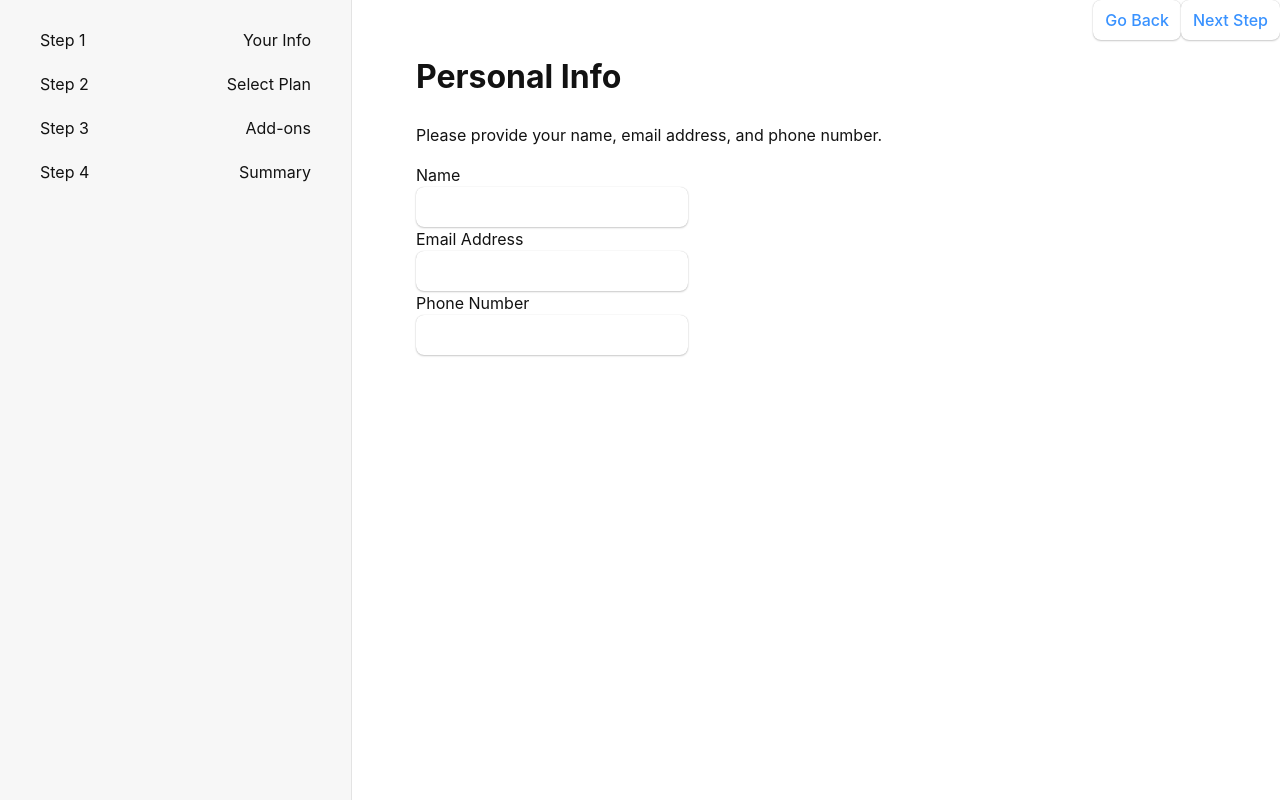
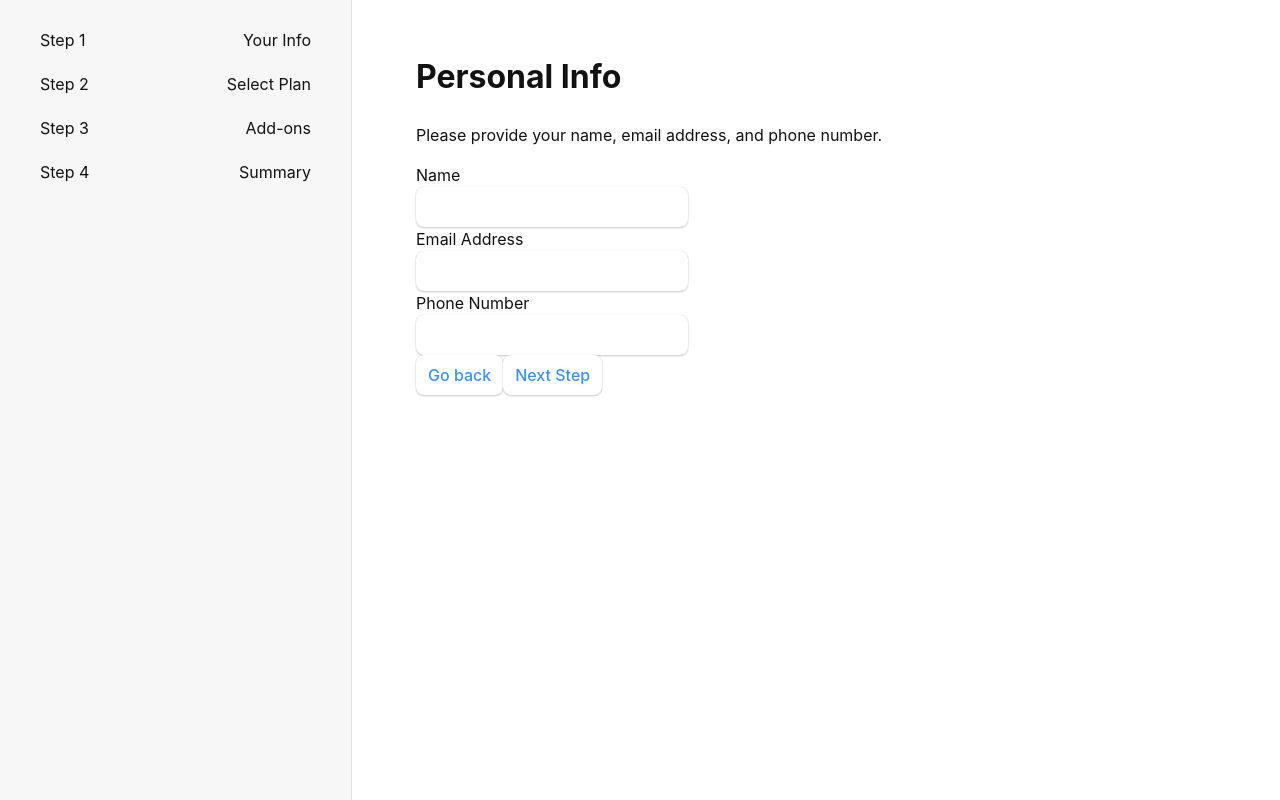
Before and after one commit to dchua-ch/multi-step-form, a React (Vite) app: page /info in a window 1280 px wide. Built offline with nearby package versions, Linux system fonts and the light colour scheme.

Commit message:
Implement form handling for Info page

```diff
--- a/package.json
+++ b/package.json
@@ -13,6 +13,7 @@
     "@types/uuid": "^9.0.4",
     "react": "^18.2.0",
     "react-dom": "^18.2.0",
+    "react-hook-form": "^7.46.2",
     "react-router-dom": "^6.16.0"
   },
   "devDependencies": {
--- a/src/layout/Root.tsx
+++ b/src/layout/Root.tsx
@@ -1,7 +1,6 @@
 import { Outlet } from "react-router-dom";
 import { childRoutes } from "./Routes";
 import NavBarElement from "../components/NavBarElement";
-import NavButtons from "../components/NavButtons";
 export default function Root() {
     return (
         <>
@@ -22,9 +21,6 @@ export default function Root() {
             <div id="detail">
                 <Outlet />
             </div>
-            <div>
-                <NavButtons/>
-            </div>
         </>
     );
 }
--- a/src/pages/Info.tsx
+++ b/src/pages/Info.tsx
@@ -1,26 +1,61 @@
+import { useForm, SubmitHandler } from "react-hook-form";
+import { useNavigate } from "react-router-dom";
+interface Inputs {
+    name: string;
+    emailAddress: string;
+    phoneNumber: string;
+}
 const Info = () => {
+    const {
+        register,
+        handleSubmit,
+        formState: { errors },
+    } = useForm<Inputs>();
+
+    const navigate = useNavigate();
+    const onSubmit: SubmitHandler<Inputs> = (data) => {
+        console.log(data);
+        navigate("/plan");
+    };
+
     return (
         <>
             <h1>Personal Info</h1>
             <p>Please provide your name, email address, and phone number.</p>
 
-            <div>
-                <label htmlFor="name">Name</label>
-                <br />
-                <input name="name"></input>
-            </div>
+            <form onSubmit={handleSubmit(onSubmit)}>
+                <div>
+                    <label htmlFor="name">Name</label>
+                    <br />
+                    <input {...register("name", { required: true })}></input>
+                    {errors.name && (
+                        <p style={{ color: "red" }}>This field is required</p>
+                    )}
+                </div>
+                <div>
+                    <label htmlFor="emailAddress">Email Address</label>
+                    <br />
+                    <input
+                        {...register("emailAddress", { required: true })}
+                    ></input>
+                    {errors.emailAddress && (
+                        <p style={{ color: "red" }}>This field is required</p>
+                    )}
+                </div>
+                <div>
+                    <label htmlFor="phoneNumber">Phone Number</label>
+                    <br />
+                    <input
+                        {...register("phoneNumber", { required: true })}
+                    ></input>
+                    {errors.phoneNumber && (
+                        <p style={{ color: "red" }}>This field is required</p>
+                    )}
+                </div>
 
-            <div>
-                <label htmlFor="email_address">Email Address</label>
-                <br />
-                <input name="email_address"></input>
-            </div>
-
-            <div>
-                <label htmlFor="phone_number">Phone Number</label>
-                <br />
-                <input name="phone_number"></input>
-            </div>
+                <button disabled={true}>Go back</button>
+                <button type="submit">Next Step</button>
+            </form>
         </>
     );
 };
```
Also changed, not shown: 1 other file (tests, documents, lock files or other folders).
